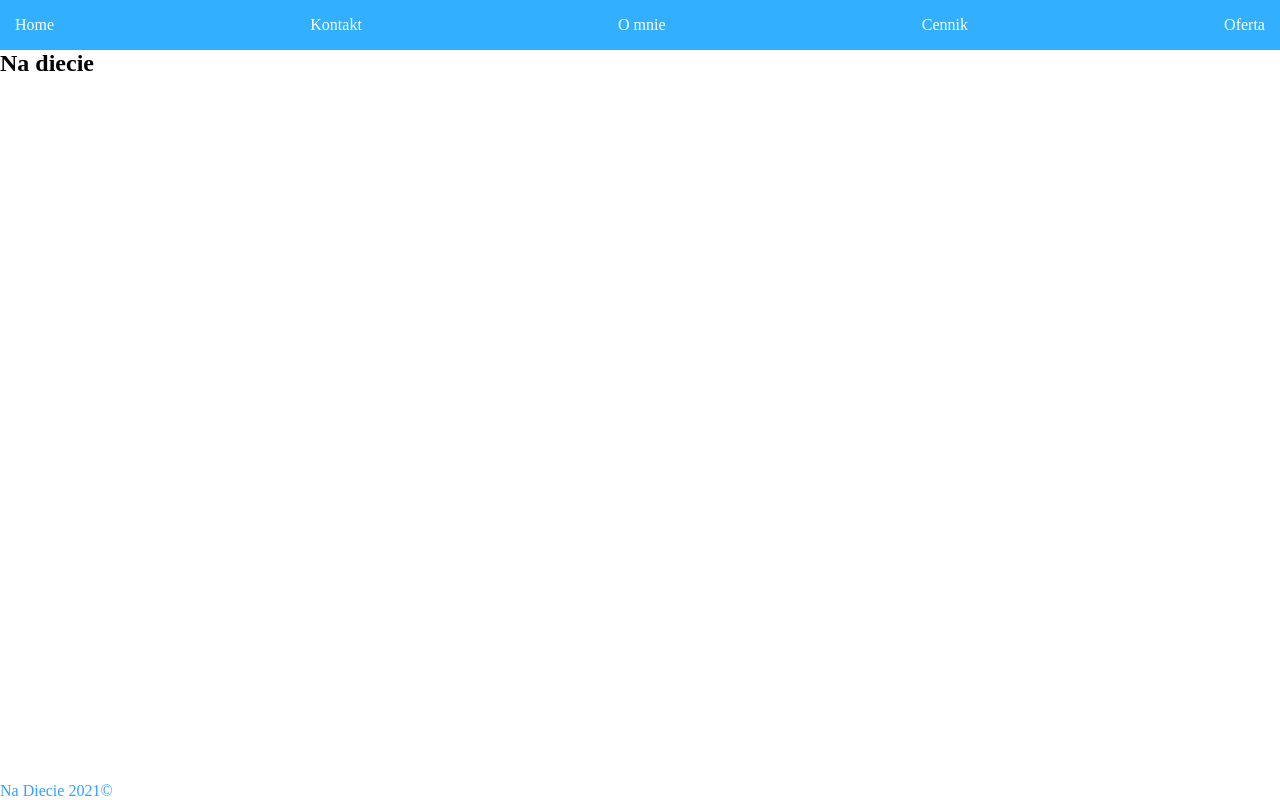
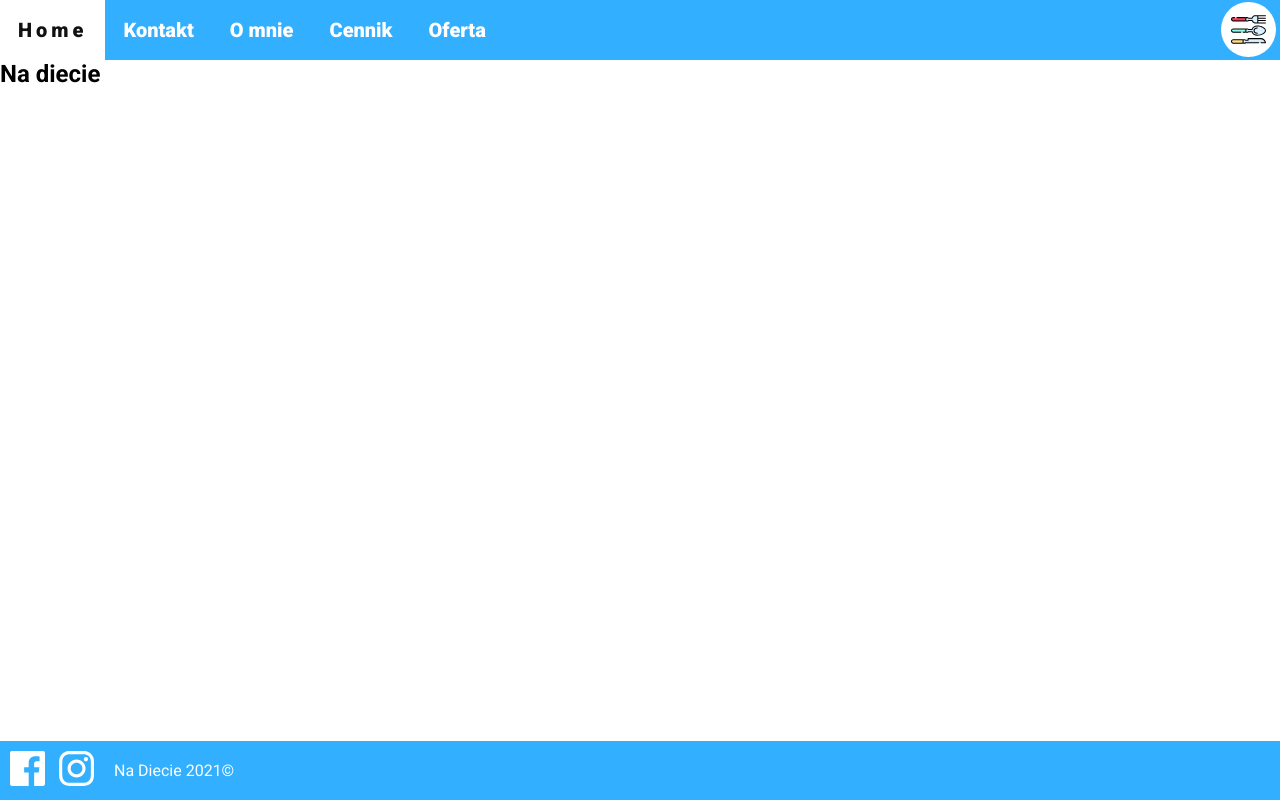
Before and after one commit to piotrszubert/landing-page3, a plain HTML site: page index.html in a window 1280 px wide. Drawn offline with Linux system fonts and the light colour scheme.

Commit message:
add icons

```diff
--- a/index.html
+++ b/index.html
@@ -1,14 +1,16 @@
 <!DOCTYPE html>
 <html lang="en">
+
 <head>
     <meta charset="UTF-8">
     <meta name="viewport" content="width=device-width, initial-scale=1.0">
-    <link rel="stylesheet" type="text/css" href="/style.css"/>
+    <link rel="stylesheet" type="text/css" href="/style.css" />
     <title>Document</title>
 </head>
+
 <body>
     <header>
-        <nav class="">
+        <nav>
             <ul class="menu">
                 <li><a href="#">Home</a></li>
                 <li><a href="#">Kontakt</a></li>
@@ -17,14 +19,28 @@
                 <li><a href="#">Oferta</a></li>
             </ul>
         </nav>
+        <div class="sidebar" style="display:flex">
+                <img style="display: none;" src="/menu-close.svg" style="height: 35px;"/>
+                <img src="/menu-open.svg" style="height: 35px; transform: rotateZ(90deg);" /></div>
     </header>
+
     <main>
         <section>
             <h1>Na diecie</h1>
+            <p>
+
+            </p>
         </section>
     </main>
     <footer class="footer">
+        <div class="social">
+            <img src="/facebook.svg"/>
+            <img src="/instagram.svg"/>
+
+        </div>
+
         Na Diecie 2021&copy;
     </footer>
 </body>
+
 </html>
--- a/style.css
+++ b/style.css
@@ -1,7 +1,11 @@
+@import url('https://fonts.googleapis.com/css2?family=Roboto:ital,wght@0,100;0,300;0,400;0,500;0,700;0,900;1,300&display=swap');
+
+
 *{
     margin: 0;
     padding: 0;
     box-sizing: border-box;
+    font-family: "Roboto", sans-serif;
 }
 
 html, body {
@@ -16,26 +20,63 @@ a {
     text-decoration: none;
 }
 
+
 .menu {
     display: flex;
-    justify-content: space-between;
+    justify-content: none;
     align-items: center;
     background-color: #32afff;
-    height: 50px;
+    height: 60px;
 }
 
 .menu a {
     color: #ffffff;
-    padding: 15px;
+    padding: 18px;
+    font-size: 20px;
+    font-weight: 900;
+    transition: 0.4s;
 }
 
 .menu a:hover {
     background-color: #ffffff;
     color: #111111;
+    letter-spacing: 4px;
+    transition: 0.4s;
+
+}
+
+.sidebar {
+    border-radius: 50%;
+    background-color: aquamarine;
+    padding: 10px;
+    background-color: #ffffff;
+    position: absolute;
+    right: 4px;
+    top: 2px;
+    cursor: pointer;
 }
 
 .footer {
     position: fixed;
     bottom: 0;
-    color: #32a1ff;
+    color: #fff;
+    background-color: #32afff;
+    width: 100%;
+    display: flex;
+    align-items: center;
+
 }
+
+.social {
+    padding: 10px;
+}
+
+.social img{
+    height: 35px;
+    filter: invert();
+    margin-right: 10px;
+}
+
+.social img:hover{
+    transform: scale(1.2);
+}
```
Also changed, not shown: facebook.svg (added), instagram.svg (added), menu-close.svg (added), menu-open.svg (added).
